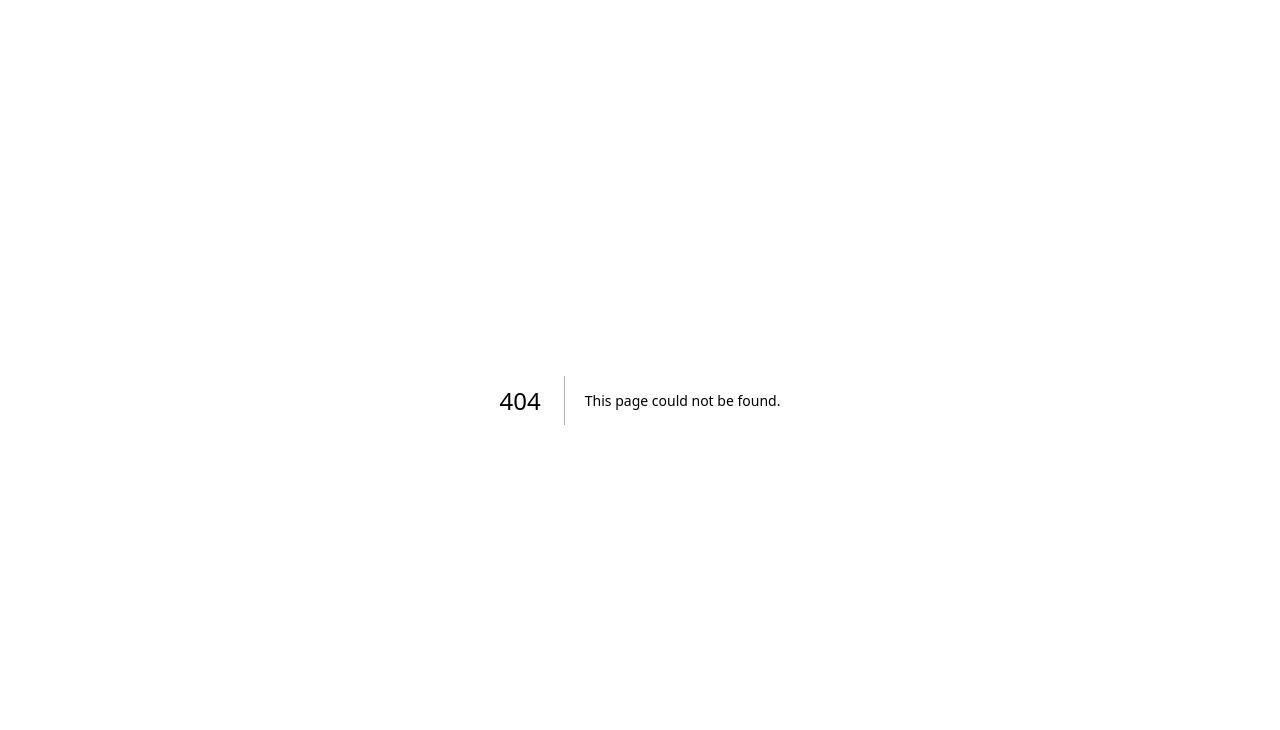
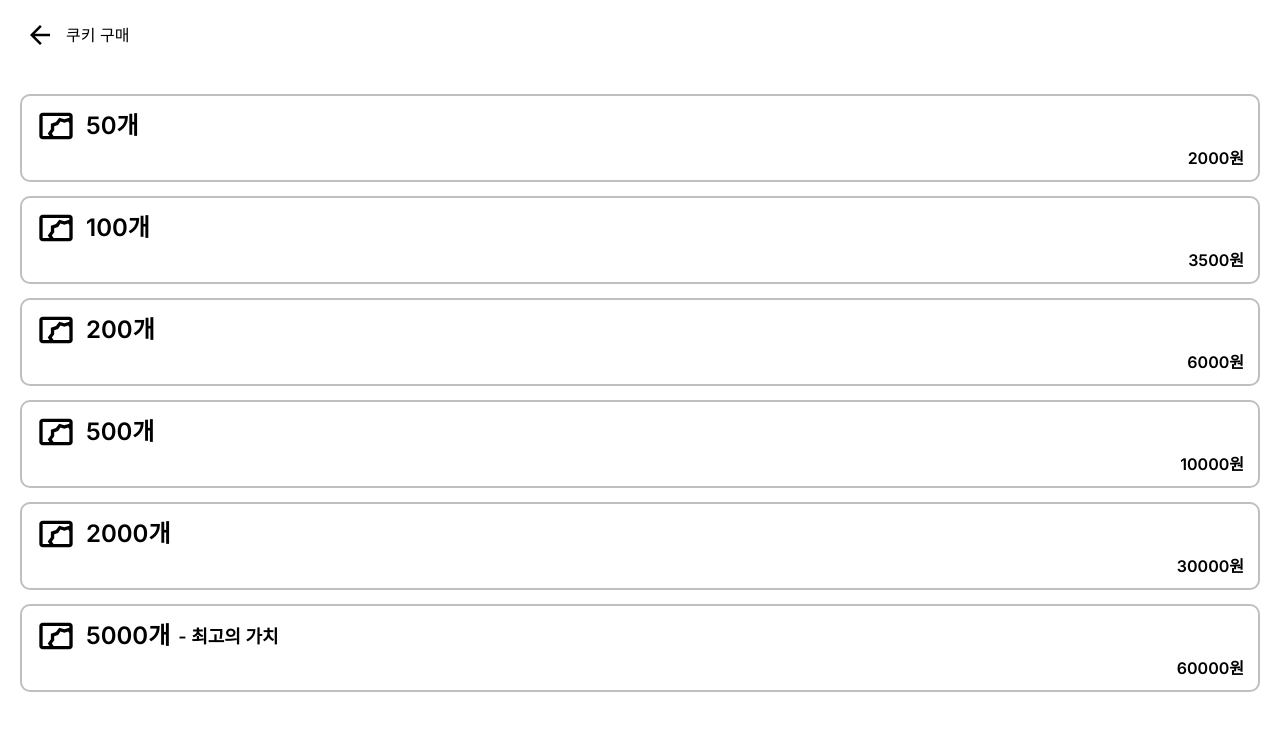
Before and after one commit to leemarshal/CAU_DatabaseSystem2023_Webtoon, a Next.js app: page /cookie in a window 1280 px wide. Before the commit this address had no page. Shown: the top 730 px of the page. Built offline with nearby package versions, Linux system fonts and the light colour scheme.

Commit message:
돈 삭제 버튼

```diff
--- /dev/null
+++ b/src/app/cookie/components/CookiePurchaseItem.tsx
@@ -0,0 +1,22 @@
+'use client'
+import ComicIcon from "@/app/icons/ComicIcon";
+
+export default function CookiePurchaseItem(props:any) {
+    return (
+        <div style={{
+            border: "2px solid #00000040",
+            borderRadius: 10,
+            margin: "14px 20px",
+            background:"white",
+            padding: "10px 14px",
+            cursor:"pointer"
+        }} onClick={props.onClick}>
+            <div style={{display: "flex", alignItems: "center"}}>
+                <ComicIcon/>
+                <span style={{fontSize: 24, fontWeight: 600, marginLeft: 10}}>{props.cookies}개</span>
+                {!!props.desc && <span style={{fontSize: 18, fontWeight: 600, marginLeft: 8}}>- {props.desc}</span>}
+            </div>
+            <div style={{fontSize: 16, fontWeight: 600, textAlign: "right"}}>{props.price}원</div>
+        </div>
+    )
+}
--- /dev/null
+++ b/src/app/cookie/components/ToolBar.tsx
@@ -0,0 +1,40 @@
+"use client";
+import React from "react";
+import ArrowLeftIcon from "../../icons/ArrowLeftIcon";
+import { useRouter } from "next/navigation";
+
+export default function ToolBar({ title = "", height = 50 }) {
+  const router = useRouter();
+
+  return (
+    <div
+      style={{
+        background: "#FFFFFFA0",
+        backdropFilter: "blur(20px)",
+        width: "100%",
+        height: height,
+        position: "fixed",
+        left: 0,
+        top: 0,
+        display: "flex",
+        justifyContent: "start",
+        alignItems: "center",
+      }}
+    >
+      <ArrowLeftIcon
+        props={{
+          style: {
+            fill: "#000",
+            width: 40,
+            height: "100%",
+            margin: "6px 6px 6px 20px",
+            cursor: "pointer",
+            padding: 10,
+          },
+        }}
+        onClick={() => router.back()}
+      />
+      <span style={{ color: "black" }}>{title}</span>
+    </div>
+  );
+}
--- /dev/null
+++ b/src/app/cookie/page.tsx
@@ -0,0 +1,69 @@
+'use client'
+import ToolBar from "@/app/cookie/components/ToolBar";
+import CookiePurchaseItem from "@/app/cookie/components/CookiePurchaseItem";
+import {useState} from "react";
+
+export default function Cookie() {
+    const TOOLBAR_HEIGHT = 70;
+    const [isDialogOpen, setDialogOpen] = useState(false)
+    const [selectedItemPrice, setSelectedItemPrice] = useState(0)
+
+    const onClick = (price: number) => {
+        //todo: 여기에 결제 붙이시면 됩니다
+        setSelectedItemPrice(price)
+        setDialogOpen(true)
+    }
+
+    const dummyButtons = [
+        {cookies: 50, price: 2000, desc: ""},
+        {cookies: 100, price: 3500, desc: ""},
+        {cookies: 200, price: 6000, desc: ""},
+        {cookies: 500, price: 10000, desc: ""},
+        {cookies: 2000, price: 30000, desc: ""},
+        {cookies: 5000, price: 60000, desc: "최고의 가치"},
+    ]
+
+
+    return (
+        <>
+            <ToolBar title={"쿠키 구매"} height={TOOLBAR_HEIGHT}/>
+            <div style={{marginTop: TOOLBAR_HEIGHT, paddingTop: 10}}>
+                {dummyButtons.map((item, idx) =>
+                    <CookiePurchaseItem
+                        key={idx}
+                        cookies={item.cookies}
+                        price={item.price}
+                        desc={item.desc}
+                        onClick={() => onClick(item.price)}
+                    />)}
+            </div>
+            <div style={{
+                position: "fixed",
+                top: 0,
+                left: 0,
+                height: "100%",
+                width: "100%",
+                background: isDialogOpen ? "rgba(0,0,0,0.6)" : "",
+                pointerEvents: isDialogOpen ? "all" : "none",
+                transition: "background 0.3s"
+            }} onClick={() => setDialogOpen(false)}>
+                <div style={{
+                    position: "fixed",
+                    bottom: isDialogOpen ? 20 : -10,
+                    opacity: isDialogOpen ? 1 : 0,
+                    left: 10,
+                    height: 120,
+                    width: "calc(100% - 20px)",
+                    background: "white",
+                    borderRadius: 10,
+                    padding: 10,
+                    boxShadow: "0 2px 10px rgba(0,0,0,0.1)",
+                    transition: "bottom 0.3s, opacity 0.25s",
+                    pointerEvents: isDialogOpen ? "all" : "none",
+                }} onClick={(e) => e.stopPropagation()}>
+                    <div style={{textAlign: "center", marginTop:35, fontSize:18}}>{selectedItemPrice}원 결제되었습니다!</div>
+                </div>
+            </div>
+        </>
+    )
+}
```
